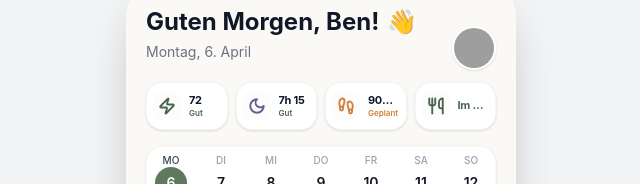
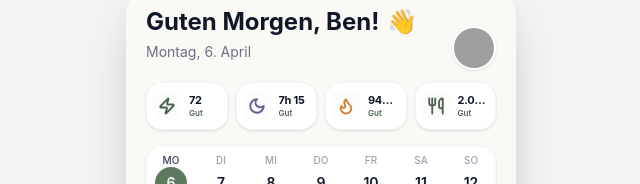
Before and after one commit to BenEricJ/weeknary, a React (Vite) app: page /app/home in a window 1280 px wide. Shown: the top 184 px of the page, without its empty margins (319-959 px from the left). Built offline with nearby package versions, Linux system fonts and the light colour scheme; grey boxes are pictures that could not be loaded.

Commit message:
feat: show eaten and burned calories on home

```diff
--- a/src/app/views/HomeView.tsx
+++ b/src/app/views/HomeView.tsx
@@ -14,7 +14,10 @@ import {
   type EventEditDraft,
   type EventEditSession,
 } from "../components/EventEditDrawer";
-import { WorkoutDetailDrawer } from "../components/WorkoutDetailDrawer";
+import {
+  WorkoutDetailDrawer,
+  WORKOUT_DATA,
+} from "../components/WorkoutDetailDrawer";
 import { FocusDetailDrawer } from "../components/FocusDetailDrawer";
 import { WeekCalendar } from "../components/WeekCalendar";
 import { UserProfileDrawer } from "../components/UserProfileDrawer";
@@ -25,6 +28,13 @@ import {
 } from "../components/WeekEventDetailDrawer";
 import { DayScheduleSection } from "../components/schedule/DayScheduleSection";
 import { FOCUS_STEPS } from "../data/focusSteps";
+import {
+  NUTRITION_PLAN,
+  getDayByDate,
+  getMealById,
+  type MealSlotType,
+  type NutritionDay,
+} from "../data/nutritionPlan";
 import {
   CATEGORY_META,
   WEEK_PLAN,
@@ -38,27 +48,129 @@ import {
   type ScheduleEntry,
 } from "../data/weekPlan";
 
+const EATEN_SLOT_CUTOFF_MINUTES: Record<MealSlotType, number> =
+  {
+    breakfast: 10 * 60,
+    lunch: 14 * 60,
+    snack: 17 * 60,
+    dinner: 21 * 60,
+  };
+
+function getWorkoutKcal(workoutId: string) {
+  const kcalStat = WORKOUT_DATA[workoutId]?.statsBar.find(
+    (stat) => stat.val.toLowerCase().includes("kcal"),
+  );
+  const kcalValue = kcalStat?.val.match(/\d+/g)?.join("");
+
+  return kcalValue ? Number(kcalValue) : 0;
+}
+
+function getBurnedWorkoutKcal(day: DayPlan, now: Date) {
+  const dayDate = getDayDate(day);
+  const todayStart = new Date(
+    now.getFullYear(),
+    now.getMonth(),
+    now.getDate(),
+  );
+  const isPastDay = dayDate < todayStart;
+  const isToday = isSameDay(dayDate, now);
+  const currentMinutes = now.getHours() * 60 + now.getMinutes();
+
+  return day.events.reduce((total, event) => {
+    if (!event.workoutId) {
+      return total;
+    }
+
+    const hasEnded = toMinutes(event.end) <= currentMinutes;
+    if (!isPastDay && (!isToday || !hasEnded)) {
+      return total;
+    }
+
+    return total + getWorkoutKcal(event.workoutId);
+  }, 0);
+}
+
+function getExternalMealKcalEstimate() {
+  const rangeValues =
+    NUTRITION_PLAN.externalMealGuidance.kcalRange
+      .match(/\d+/g)
+      ?.map(Number);
+
+  if (!rangeValues?.length) {
+    return 0;
+  }
+
+  if (rangeValues.length === 1) {
+    return rangeValues[0];
+  }
+
+  return Math.round((rangeValues[0] + rangeValues[1]) / 2);
+}
+
+function getNutritionDayDate(day: NutritionDay) {
+  const [year, month, date] = day.isoDate
+    .split("-")
+    .map(Number);
+  return new Date(year, month - 1, date);
+}
+
+function getEatenKcalForDay(day: NutritionDay, now: Date) {
+  const dayDate = getNutritionDayDate(day);
+  const todayStart = new Date(
+    now.getFullYear(),
+    now.getMonth(),
+    now.getDate(),
+  );
+  const isPastDay = dayDate < todayStart;
+  const isToday = isSameDay(dayDate, now);
+  const currentMinutes = now.getHours() * 60 + now.getMinutes();
+
+  return day.meals.reduce((total, slot) => {
+    const cutoffMinutes = EATEN_SLOT_CUTOFF_MINUTES[slot.slot];
+    if (
+      !isPastDay &&
+      (!isToday || currentMinutes < cutoffMinutes)
+    ) {
+      return total;
+    }
+
+    if (slot.isExternal) {
+      return total + getExternalMealKcalEstimate();
+    }
+
+    const meal = getMealById(NUTRITION_PLAN, slot.mealId);
+    return total + (meal?.nutrition?.kcal ?? 0);
+  }, 0);
+}
+
 export function HomeView() {
   const navigate = useNavigate();
   const [weekPlan, setWeekPlan] = useState(() => WEEK_PLAN);
   const [isProfileOpen, setIsProfileOpen] = useState(false);
   const [isFocusOpen, setIsFocusOpen] = useState(false);
-  const [selectedWorkout, setSelectedWorkout] = useState<string | null>(null);
+  const [selectedWorkout, setSelectedWorkout] = useState<
+    string | null
+  >(null);
   const [selectedEventDetail, setSelectedEventDetail] =
     useState<WeekEventDetailItem | null>(null);
   const [editingEvent, setEditingEvent] =
     useState<EventEditSession | null>(null);
-  const [openSwipeEventId, setOpenSwipeEventId] =
-    useState<string | null>(null);
-  const [selectedDate, setSelectedDate] = useState<number>(() => {
-    const todayPlan = WEEK_PLAN.find((day) =>
-      isSameDay(getDayDate(day), new Date()),
-    );
-    return todayPlan?.date ?? WEEK_PLAN[0].date;
-  });
+  const [openSwipeEventId, setOpenSwipeEventId] = useState<
+    string | null
+  >(null);
+  const [selectedDate, setSelectedDate] = useState<number>(
+    () => {
+      const todayPlan = WEEK_PLAN.find((day) =>
+        isSameDay(getDayDate(day), new Date()),
+      );
+      return todayPlan?.date ?? WEEK_PLAN[0].date;
+    },
+  );
   const [now, setNow] = useState(() => new Date());
 
-  const [checkedItems, setCheckedItems] = useState<Record<string, boolean>>({
+  const [checkedItems, setCheckedItems] = useState<
+    Record<string, boolean>
+  >({
     s1: true,
   });
 
@@ -67,8 +179,11 @@ export function HomeView() {
   };
 
   const progressPercent = useMemo(() => {
-    const completedCount = Object.values(checkedItems).filter(Boolean).length;
-    return Math.round((completedCount / FOCUS_STEPS.length) * 100);
+    const completedCount =
+      Object.values(checkedItems).filter(Boolean).length;
+    return Math.round(
+      (completedCount / FOCUS_STEPS.length) * 100,
+    );
   }, [checkedItems]);
 
   const nextStep = useMemo(() => {
@@ -87,12 +202,26 @@ export function HomeView() {
   }, []);
 
   const selectedDay = useMemo(
-    () => weekPlan.find((day) => day.date === selectedDate) ?? weekPlan[0],
+    () =>
+      weekPlan.find((day) => day.date === selectedDate) ??
+      weekPlan[0],
     [selectedDate, weekPlan],
   );
   const isSelectedDayToday = useMemo(
     () => isSameDay(getDayDate(selectedDay), now),
     [selectedDay, now],
+  );
+  const burnedWorkoutKcal = useMemo(
+    () => getBurnedWorkoutKcal(selectedDay, now),
+    [selectedDay, now],
+  );
+  const selectedNutritionDay = useMemo(
+    () => getDayByDate(NUTRITION_PLAN, selectedDate),
+    [selectedDate],
+  );
+  const eatenKcal = useMemo(
+    () => getEatenKcalForDay(selectedNutritionDay, now),
+    [selectedNutritionDay, now],
   );
 
   const weekDays = useMemo(
@@ -117,7 +246,10 @@ export function HomeView() {
     setOpenSwipeEventId(null);
   }, [selectedDate]);
 
-  const openScheduleEntry = (day: DayPlan, entry: ScheduleEntry) => {
+  const openScheduleEntry = (
+    day: DayPlan,
+    entry: ScheduleEntry,
+  ) => {
     setOpenSwipeEventId(null);
 
     if (entry.workoutId) {
@@ -128,9 +260,16 @@ export function HomeView() {
     setSelectedEventDetail(buildEventDetail(day, entry));
   };
 
-  const openEventEditor = (dayDate: number, eventId: string) => {
-    const day = weekPlan.find((entry) => entry.date === dayDate);
-    const event = day?.events.find((entry) => entry.id === eventId);
+  const openEventEditor = (
+    dayDate: number,
+    eventId: string,
+  ) => {
+    const day = weekPlan.find(
+      (entry) => entry.date === dayDate,
+    );
+    const event = day?.events.find(
+      (entry) => entry.id === eventId,
+    );
 
     if (!day || !event) {
       return;
@@ -173,7 +312,8 @@ export function HomeView() {
                 )
                 .sort(
                   (left, right) =>
-                    toMinutes(left.start) - toMinutes(right.start),
+                    toMinutes(left.start) -
+                    toMinutes(right.start),
                 ),
             }
           : day,
@@ -189,7 +329,9 @@ export function HomeView() {
         day.date === dayDate
           ? {
               ...day,
-              events: day.events.filter((event) => event.id !== eventId),
+              events: day.events.filter(
+                (event) => event.id !== eventId,
+              ),
             }
           : day,
       ),
@@ -226,10 +368,12 @@ export function HomeView() {
       <div className="flex justify-between items-start pt-2 pr-14">
         <div>
           <h1 className="text-2xl font-bold text-gray-900 flex items-center gap-2">
-            Guten Morgen, Ben! <span className="text-2xl">👋</span>
+            Guten Morgen, Ben!{" "}
+            <span className="text-2xl">👋</span>
           </h1>
           <p className="text-gray-500 text-sm mt-1">
-            {selectedDay.dayLabel}, {selectedDay.date}. {selectedDay.monthLabel}
+            {selectedDay.dayLabel}, {selectedDay.date}.{" "}
+            {selectedDay.monthLabel}
           </p>
         </div>
       </div>
@@ -240,7 +384,11 @@ export function HomeView() {
           className="bg-white rounded-[16px] p-1.5 shadow-sm border border-gray-100/80 flex items-center gap-2 min-h-[48px] w-full text-left transition-all hover:bg-gray-50 active:scale-[0.95]"
         >
           <div className="shrink-0 w-7 h-7 flex items-center justify-center bg-gray-50/50 rounded-lg">
-            <Zap size={18} strokeWidth={2.5} className="text-[#4A634A]" />
+            <Zap
+              size={18}
+              strokeWidth={2.5}
+              className="text-[#4A634A]"
+            />
           </div>
           <div className="flex flex-col min-w-0 leading-tight">
             <span className="text-[11px] font-bold tracking-tight truncate text-gray-900">
@@ -256,7 +404,11 @@ export function HomeView() {
           className="bg-white rounded-[16px] p-1.5 shadow-sm border border-gray-100/80 flex items-center gap-2 min-h-[48px] w-full text-left transition-all hover:bg-gray-50 active:scale-[0.95]"
         >
           <div className="shrink-0 w-7 h-7 flex items-center justify-center bg-gray-50/50 rounded-lg">
-            <Moon size={18} strokeWidth={2.5} className="text-[#6B5B95]" />
+            <Moon
+              size={18}
+              strokeWidth={2.5}
+              className="text-[#6B5B95]"
+            />
           </div>
           <div className="flex flex-col min-w-0 leading-tight">
             <span className="text-[11px] font-bold tracking-tight truncate text-gray-900">
@@ -272,7 +424,7 @@ export function HomeView() {
           className="bg-white rounded-[16px] p-1.5 shadow-sm border border-gray-100/80 flex items-center gap-2 min-h-[48px] w-full text-left transition-all hover:bg-gray-50 active:scale-[0.95]"
         >
           <div className="shrink-0 w-7 h-7 flex items-center justify-center bg-gray-50/50 rounded-lg">
-            <Footprints
+            <Flame
               size={18}
               strokeWidth={2.5}
               className="text-[#D37F36]"
@@ -280,10 +432,10 @@ export function HomeView() {
           </div>
           <div className="flex flex-col min-w-0 leading-tight">
             <span className="text-[11px] font-bold tracking-tight truncate text-gray-900">
-              90min.
+              {burnedWorkoutKcal.toLocaleString("de-DE")} kcal
             </span>
-            <span className="block text-[8px] font-semibold truncate text-[#D37F36]">
-              Geplant
+            <span className="block text-[8px] font-semibold truncate text-[#4a634a]">
+              Gut
             </span>
           </div>
         </button>
@@ -299,8 +451,11 @@ export function HomeView() {
             />
           </div>
           <div className="flex flex-col min-w-0 leading-tight">
-            <span className="text-[11px] font-bold tracking-tight truncate text-[#4A634A]">
-              Im Plan
+            <span className="text-[11px] font-bold tracking-tight truncate text-gray-900">
+              {eatenKcal.toLocaleString("de-DE")} kcal
+            </span>
+            <span className="block text-[8px] font-semibold truncate text-[#4A634A]">
+              Gut
             </span>
           </div>
         </button>
@@ -322,12 +477,20 @@ export function HomeView() {
       />
 
       <DayScheduleSection
-        title={isSelectedDayToday ? "Heute" : selectedDay.dayLabel}
+        title={
+          isSelectedDayToday ? "Heute" : selectedDay.dayLabel
+        }
         day={{ ...selectedDay, allDayEvents: [] }}
         categoryMeta={CATEGORY_META}
-        onOpen={(entry) => openScheduleEntry(selectedDay, entry)}
-        onEdit={(eventId) => openEventEditor(selectedDay.date, eventId)}
-        onDelete={(eventId) => deleteEvent(selectedDay.date, eventId)}
+        onOpen={(entry) =>
+          openScheduleEntry(selectedDay, entry)
+        }
+        onEdit={(eventId) =>
+          openEventEditor(selectedDay.date, eventId)
+        }
+        onDelete={(eventId) =>
+          deleteEvent(selectedDay.date, eventId)
+        }
         openSwipeEventId={openSwipeEventId}
         onActionsOpenChange={setOpenSwipeEventId}
         maxItems={3}
@@ -401,7 +564,10 @@ export function HomeView() {
               aria-label="Ziele dieser Woche öffnen"
             >
               <div className="flex items-center gap-1 text-gray-700 font-bold text-[8px] uppercase tracking-wide">
-                <ShieldCheck size={12} className="text-[#4A634A]" />
+                <ShieldCheck
+                  size={12}
+                  className="text-[#4A634A]"
+                />
                 <span className="truncate">Ziele</span>
               </div>
               <span className="font-bold text-[13px] text-gray-900 leading-none">
@@ -418,7 +584,10 @@ export function HomeView() {
               aria-label="Training dieser Woche öffnen"
             >
               <div className="flex items-center gap-1 text-gray-700 font-bold text-[8px] uppercase tracking-wide">
-                <Footprints size={12} className="text-[#D37F36]" />
+                <Footprints
+                  size={12}
+                  className="text-[#D37F36]"
+                />
                 <span className="truncate">Training</span>
               </div>
               <span className="font-bold text-[13px] text-gray-900 leading-none">
@@ -435,7 +604,10 @@ export function HomeView() {
               aria-label="Plan-Review dieser Woche öffnen"
             >
               <div className="flex items-center gap-1 text-gray-700 font-bold text-[8px] uppercase tracking-wide">
-                <ShieldCheck size={12} className="text-[#4A634A]" />
+                <ShieldCheck
+                  size={12}
+                  className="text-[#4A634A]"
+                />
                 <span className="truncate">Plan</span>
               </div>
               <span className="font-bold text-[13px] text-gray-900 leading-none">
@@ -479,7 +651,10 @@ export function HomeView() {
         checkedItems={checkedItems}
         onToggleStep={toggleFocusStep}
       />
-      <UserProfileDrawer isOpen={isProfileOpen} onClose={setIsProfileOpen} />
+      <UserProfileDrawer
+        isOpen={isProfileOpen}
+        onClose={setIsProfileOpen}
+      />
     </div>
   );
 }
```
